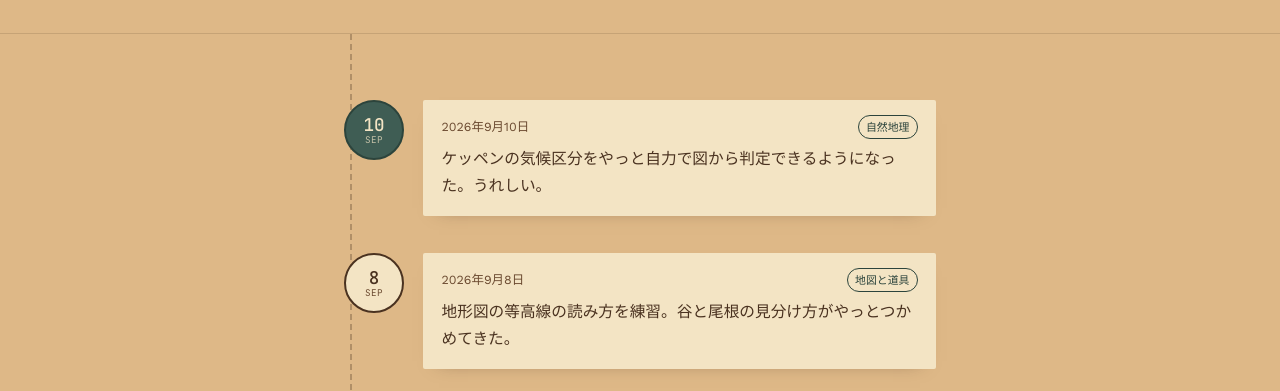
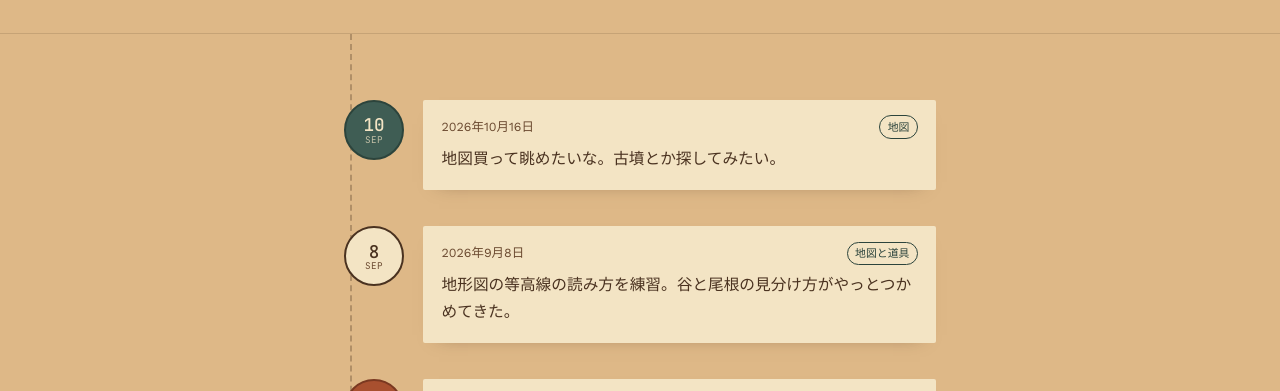
Before and after one commit to Azaleacreativeroom888/fan-geography, a plain HTML site: page blog.html in a window 1280 px wide. Shown: the part 330-721 px from the top of the page. Drawn offline with nearby package versions, Linux system fonts and the light colour scheme.

Commit message:
Update blog.html

```diff
--- a/blog.html
+++ b/blog.html
@@ -310,8 +310,8 @@
   <article class="entry">
     <div class="stamp"><span class="day">10</span><span class="mon">SEP</span></div>
     <div class="body">
-      <div class="meta"><span class="date-full">2026年9月10日</span><span class="tag">自然地理</span></div>
-      <p>ケッペンの気候区分をやっと自力で図から判定できるようになった。うれしい。</p>
+      <div class="meta"><span class="date-full">2026年10月16日</span><span class="tag">地図</span></div>
+      <p>地図買って眺めたいな。古墳とか探してみたい。</p>
     </div>
   </article>
 
```
